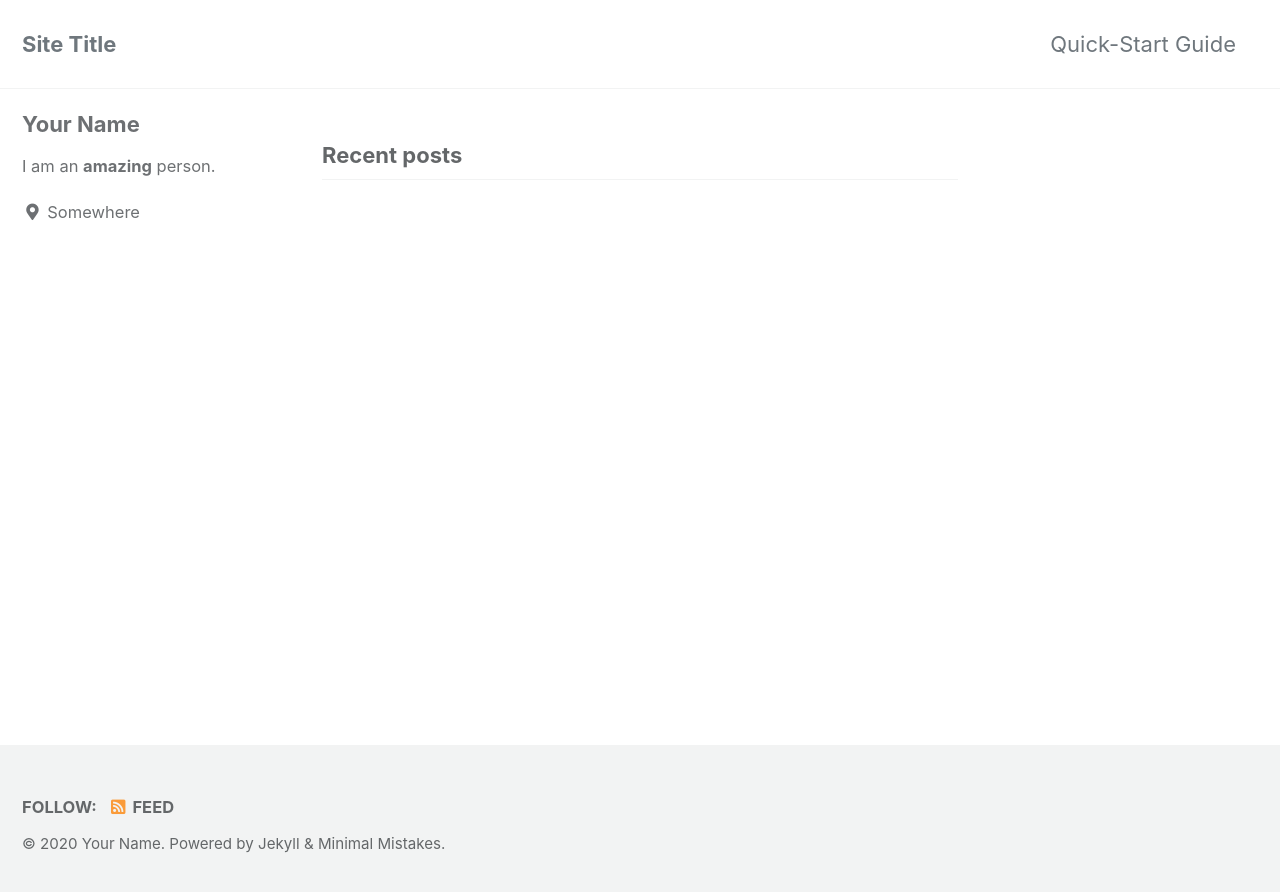
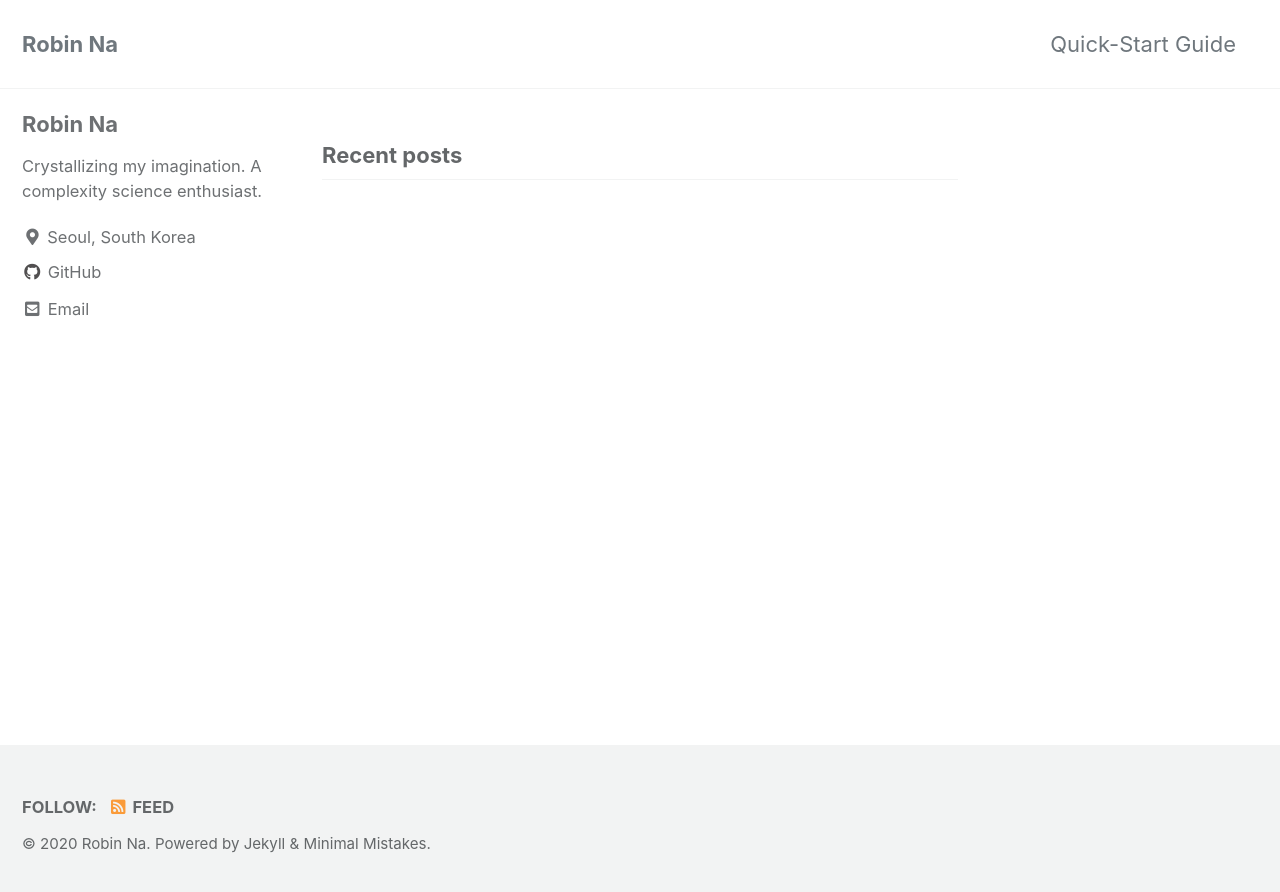
Before and after one commit to robin-na/robin-na.github.io, a Jekyll site: the page built from index.html, in a window 1280 px wide. Shown: the top 892 px of the page. Built offline with Jekyll 4.4.1, drawn with Linux system fonts in a browser that asks for light colours; cached includes are drawn as plain includes; the list of posts is cut into pages by our own code.

Commit message:
Update _config.yml

```diff
--- a/_config.yml
+++ b/_config.yml
@@ -16,11 +16,11 @@ minimal_mistakes_skin    : "default" # "air", "aqua", "contrast", "dark", "dirt"
 
 # Site Settings
 locale                   : "en-US"
-title                    : "Site Title"
+title                    : "Robin Na"
 title_separator          : "-"
 subtitle                 : # site tagline that appears below site title in masthead
-name                     : "Your Name"
-description              : "An amazing website."
+name                     : "Robin Na"
+description              : "complexity science"
 url                      : # the base hostname & protocol for your site e.g. "https://mmistakes.github.io"
 baseurl                  : # the subpath of your site, e.g. "/blog"
 repository               : # GitHub username/repo-name e.g. "mmistakes/minimal-mistakes"
@@ -93,11 +93,11 @@ analytics:
 
 # Site Author
 author:
-  name             : "Your Name"
+  name             : "Robin Na"
   avatar           : # path of avatar image, e.g. "/assets/images/bio-photo.jpg"
-  bio              : "I am an **amazing** person."
-  location         : "Somewhere"
-  email            :
+  bio              : "Crystallizing my imagination. A complexity science enthusiast."
+  location         : "Seoul, South Korea"
+  email            : "robinna@snu.ac.kr"
   links:
     - label: "Email"
       icon: "fas fa-fw fa-envelope-square"
@@ -113,7 +113,7 @@ author:
       # url: "https://facebook.com/"
     - label: "GitHub"
       icon: "fab fa-fw fa-github"
-      # url: "https://github.com/"
+      url: "https://github.com/robin-na"
     - label: "Instagram"
       icon: "fab fa-fw fa-instagram"
       # url: "https://instagram.com/"
@@ -279,3 +279,10 @@ defaults:
       comments: # true
       share: true
       related: true
+  # _pages
+  - scope:
+      path: ""
+      type: pages
+    values:
+      layout: single
+      author_profile: true
```
